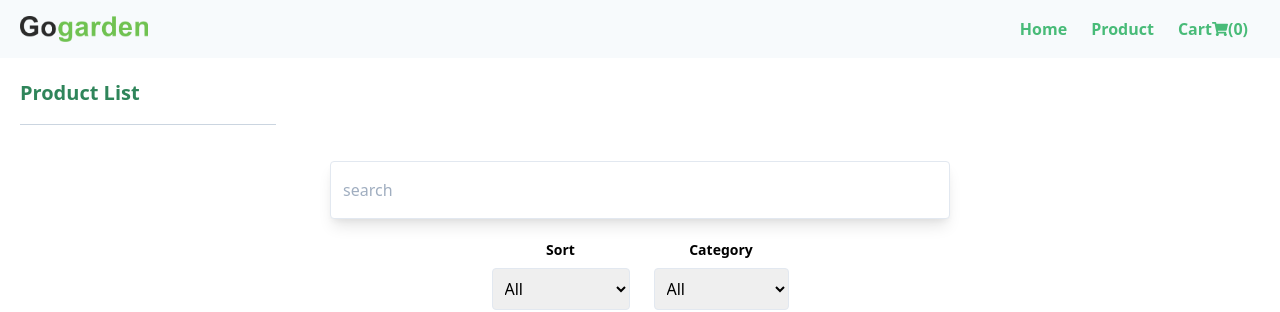
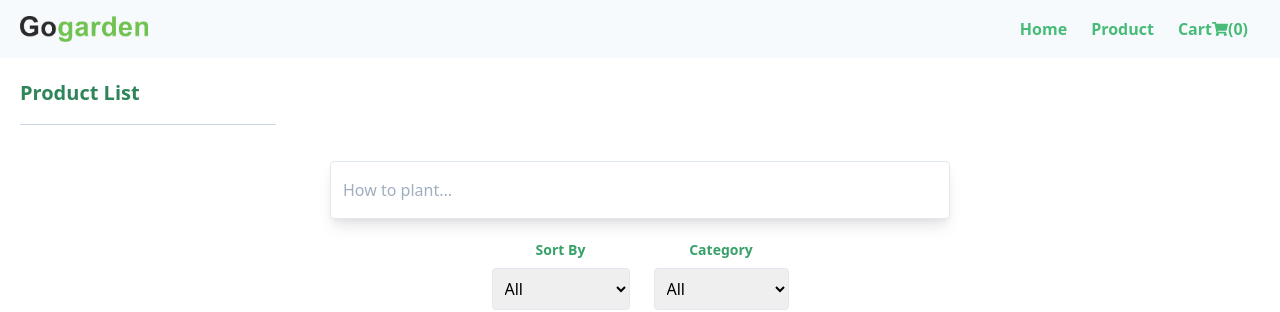
Before and after one commit to rahulsya/gogarden, a React (Create React App) app: page /products in a window 1280 px wide. Shown: the top 312 px of the page. Built offline with nearby package versions, Linux system fonts and the light colour scheme.

Commit message:
update filter product

```diff
--- a/src/components/FilterProductItems.js
+++ b/src/components/FilterProductItems.js
@@ -14,7 +14,7 @@ export default function FilterProductItems() {
         <input
           type="text"
           name="keyword"
-          placeholder="search"
+          placeholder="How to plant..."
           className="w-full lg:w-1/2 px-3 py-4 border rounded shadow-lg mb-5"
           onChange={handleChange}
           value={keyword}
@@ -22,8 +22,11 @@ export default function FilterProductItems() {
       </div>
       <div className="flex flex-row justify-center items-center mb-12">
         <div className="flex flex-col items-center px-3">
-          <label htmlFor="sort" className="font-semibold text-sm mb-2">
-            Sort
+          <label
+            htmlFor="sort"
+            className="font-semibold text-sm mb-2 text-green-600"
+          >
+            Sort By
           </label>
           <select
             name="sortByPrice"
@@ -39,7 +42,10 @@ export default function FilterProductItems() {
         </div>
 
         <div className="flex flex-col items-center px-3">
-          <label htmlFor="category" className="font-semibold text-sm mb-2">
+          <label
+            htmlFor="category"
+            className="font-semibold text-sm mb-2 text-green-600"
+          >
             Category
           </label>
           <select
```
